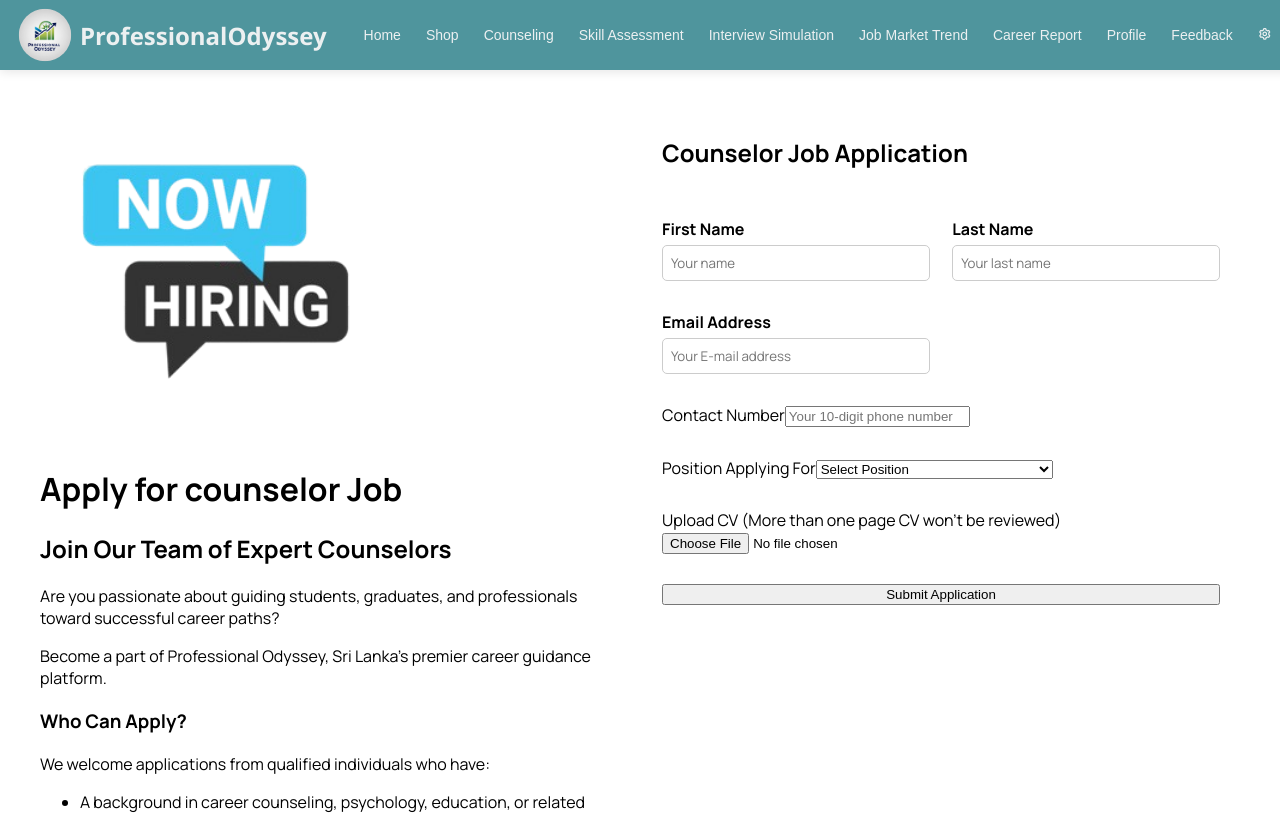
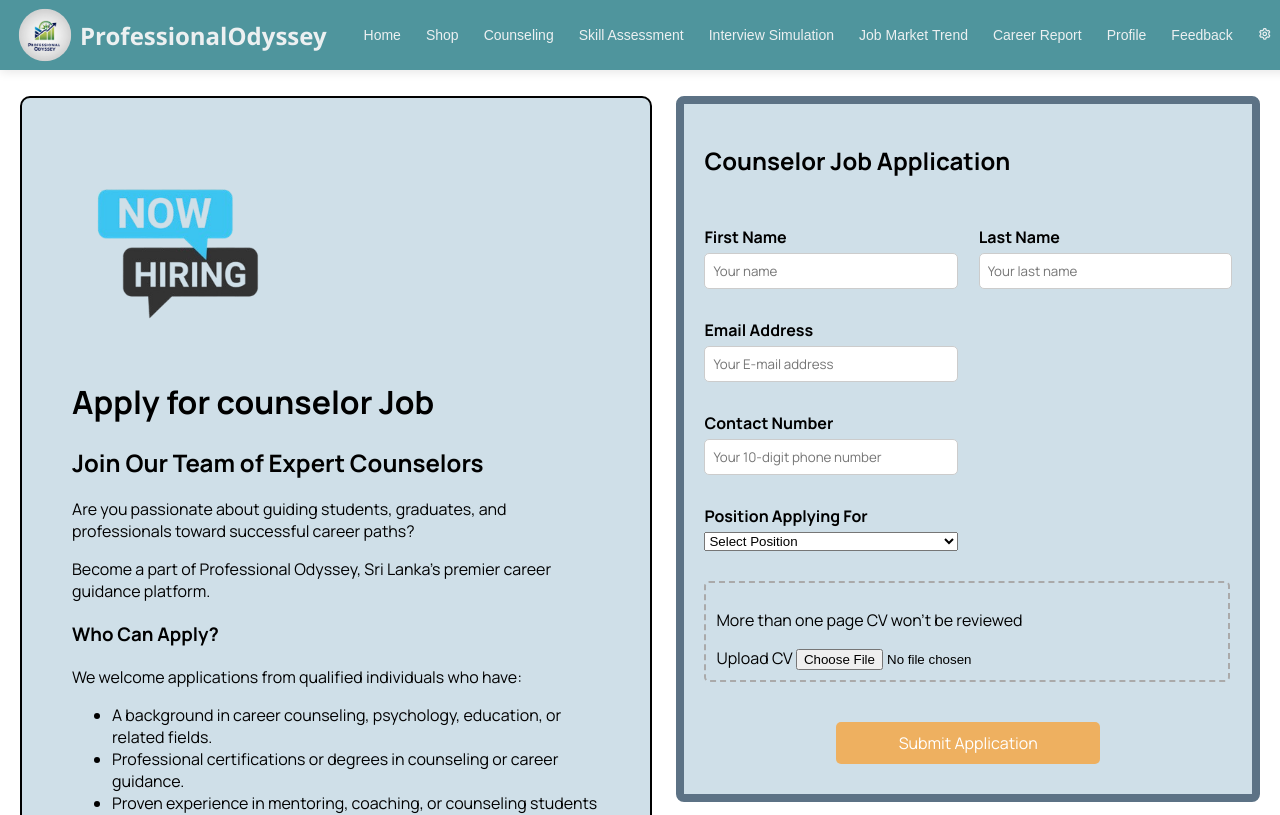
Before and after one commit to DevintthHaran/SDGP, a React (Create React App) app in the folder Frontend/sdgp-project/: page /job in a window 1280 px wide. Shown: the top 815 px of the page. Built offline with nearby package versions, Linux system fonts and the light colour scheme.

Commit message:
editing job apply page front end

```diff
--- a/Frontend/sdgp-project/src/pages/JobApply.jsx
+++ b/Frontend/sdgp-project/src/pages/JobApply.jsx
@@ -247,7 +247,7 @@ const JobApply = () => {
                     </div>
 
                     {/* Contact number field with validation */}
-                    <div className="input-field">
+                    <div className="input-field1">
                         <label>Contact Number</label>
                         <input
                             type="tel"
@@ -261,7 +261,7 @@ const JobApply = () => {
                     </div>
 
                     {/* Dropdown for selecting the position */}
-                    <div className="input-field">
+                    <div className="input-field1">
                         <label>Position Applying For</label>
                         <select
                             name="position"
@@ -270,18 +270,19 @@ const JobApply = () => {
                             required
                         >
                             <option value="">Select Position</option>
-                            <option value="School Student Pathway Selection">School Student Pathway Selection</option>
-                            <option value="Career Advisor In All Fields">Career Advisor In All Fields</option>
-                            <option value="Career Advisor For IT Field">Career Advisor For IT Field</option>
-                            <option value="Career Advisor For Commerce Field">Career Advisor For Commerce Field</option>
-                            <option value="Career Advisor For Science Field">Career Advisor For Science Field</option>
-                            <option value="Career Advisor For Law">Career Advisor For Law</option>
+                            <option value="Science">Science</option>
+                            <option value="IT">IT</option>
+                            <option value="Business">Business</option>
+                            <option value="O Level">O Level</option>
+                            <option value="A Level">A Level</option>
+                            <option value="Career Advisor For all/any fields">Career Advisor For all/any fields</option>
                         </select>
                     </div>
 
                     {/* CV upload field with file restrictions */}
-                    <div className="input-field">
-                        <label>Upload CV (More than one page CV won't be reviewed)</label>
+                    <div   className="upload-box">
+                        <p>More than one page CV won't be reviewed</p>
+                        <label >Upload CV </label>
                         <input
                             type="file"
                             accept=".pdf, .doc, .docx"
@@ -295,7 +296,7 @@ const JobApply = () => {
                     {errorMessage && <p style={{ color: 'red' }}>{errorMessage}</p>}
 
                     {/* Submit button */}
-                    <button type="submit" disabled={isUploading}>Submit Application</button>
+                    <div className="submit-container"><button class="submit-button" type="submit" disabled={isUploading}>Submit Application</button></div>
                 </form>
             </div>
         </div>
--- a/Frontend/sdgp-project/src/style/JobApply.css
+++ b/Frontend/sdgp-project/src/style/JobApply.css
@@ -11,11 +11,10 @@
     display: flex;
     justify-content: space-between;
     width: 100%;
-    max-width: 1200px;
+    max-width: 1350px;
     background: #ffffff;
     padding: 30px;
     border-radius: 10px;
-
     margin-top: 20px;
 }
 
@@ -23,10 +22,14 @@
     width: 50%;
     padding-right: 20px;
     font-family: 'Manrope', sans-serif;
+    background-color: #cfdfe8;
+    border: 2px solid black;
+    padding: 50px;
+    border-radius: 10px;
 }
 
 .JobApplying-header img {
-    width: 100%;
+    width: 40%;
     max-width: 350px;
     display: block;
     margin-bottom: 20px;
@@ -34,15 +37,17 @@
 
 .CounselorJobForm {
     width: 50%;
+    height: 650px;
     display: flex;
     flex-direction: column;
     gap: 30px;
     background-color: #ffffff;
     padding: 20px;
     border-radius: 8px;
-    height: auto;
     margin-left: 2%;
     font-family: 'Manrope', sans-serif;
+    border: 8px solid #5C7285;
+    background-color:#cfdfe8;
 }
 
 .input-group {
@@ -100,7 +105,7 @@
 }
 
 .upload-box {
-    width: 100%;
+    width: 95%;
     padding: 10px;
     border: 2px dashed #aaa;
     border-radius: 5px;
@@ -109,6 +114,7 @@
 
 .submit-button {
     background-color: #fd9b23b0;
+    width: 50%;
     color: white;
     padding: 10px;
     border: none;
@@ -121,6 +127,11 @@
 
 .submit-button:hover{
     background-color: #5C7285;
+}
+
+.submit-container {
+    display: flex;
+    justify-content: center;
 }
 
 @media (max-width: 768px) {
```
